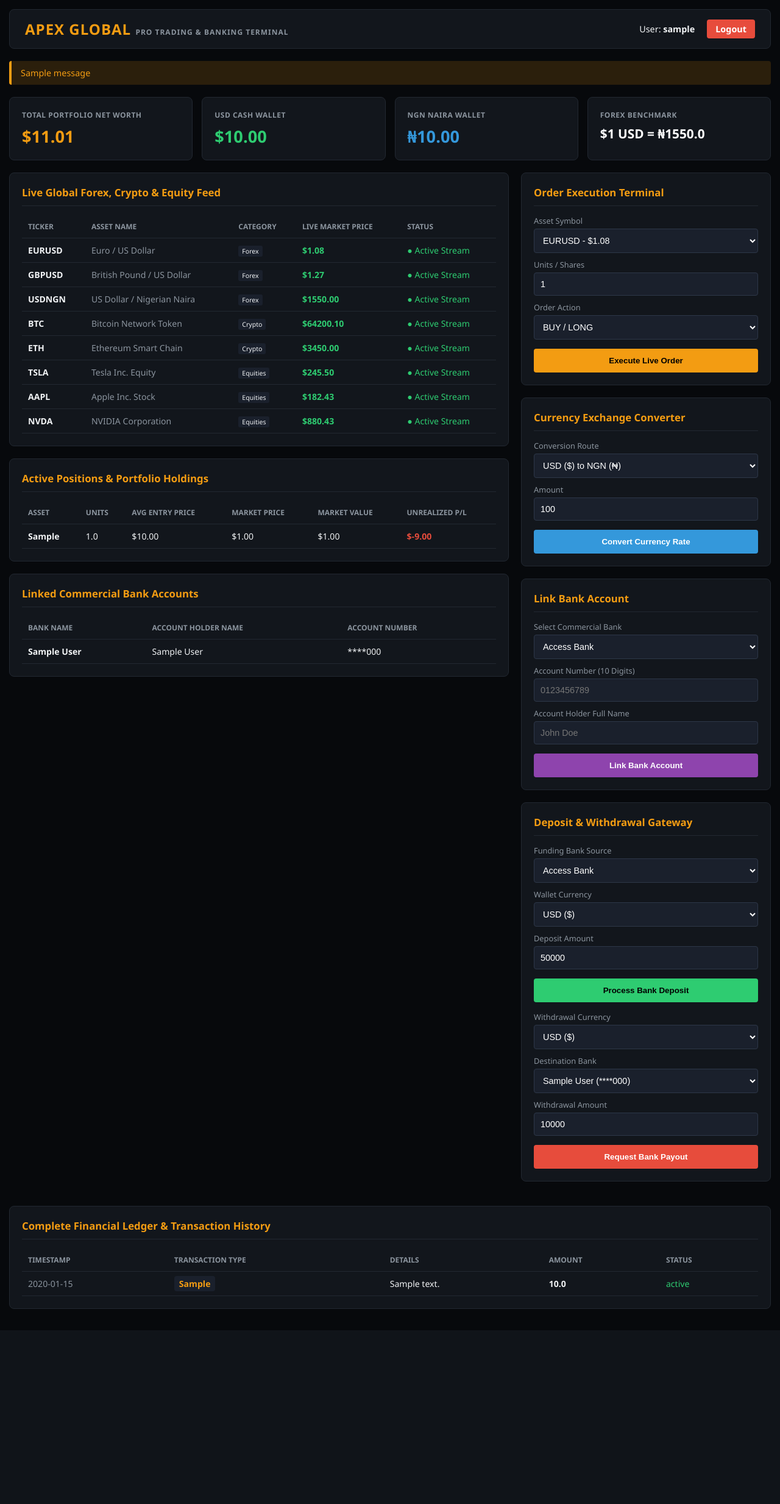
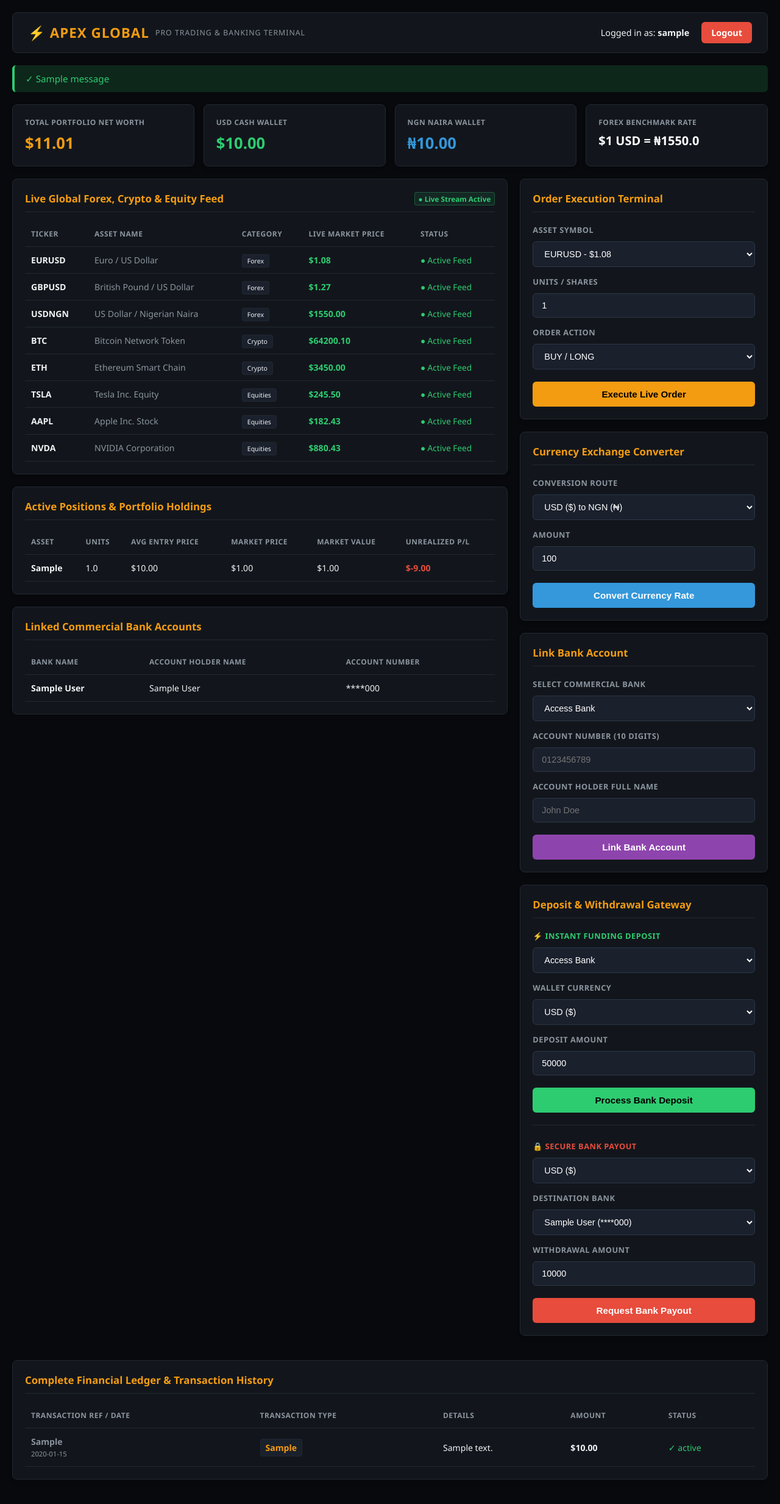
Before and after one commit to godmindbrave-alt/Apex-Capital, a Flask app: page /dashboard in a window 1280 px wide. Shown: the whole page at 61% size. Before the commit the page ends 2182 px from the top, so only its background shows below. Run offline with Flask 3, Linux system fonts and the light colour scheme; the visitor is signed in with stand-in values (Sample User, id 1); tables that the repository leaves empty hold one stand-in row (values such as "Sample post"); one stand-in notice (Sample message) is shown.

Commit message:
Refactor dashboard HTML for enhanced design
Updated styles and layout for improved UI and user experience.

```diff
--- a/templates/dashboard.html
+++ b/templates/dashboard.html
@@ -15,36 +15,49 @@
             --accent-green: #2ecc71;
             --accent-red: #e74c3c;
             --accent-blue: #3498db;
+            --accent-purple: #8e44ad;
         }
-        body { font-family: 'Segoe UI', Roboto, Helvetica, sans-serif; background-color: var(--bg-base); color: var(--text-color); margin: 0; padding: 15px; }
+        body { font-family: 'Segoe UI', Roboto, Helvetica, sans-serif; background-color: var(--bg-base); color: var(--text-color); margin: 0; padding: 20px; }
         .wrapper { max-width: 1550px; margin: 0 auto; }
 
         header { display: flex; justify-content: space-between; align-items: center; background: var(--bg-panel); padding: 15px 25px; border-radius: 8px; border: 1px solid var(--border-line); margin-bottom: 20px; }
-        .brand { font-size: 1.5em; font-weight: bold; color: var(--accent-gold); letter-spacing: 1px; }
+        .brand { font-size: 1.4em; font-weight: bold; color: var(--accent-gold); letter-spacing: 1px; display: flex; align-items: center; gap: 10px; }
         .user-controls { display: flex; align-items: center; gap: 20px; font-size: 0.9em; }
-        .btn-logout { background: var(--accent-red); color: white; padding: 6px 14px; border-radius: 4px; text-decoration: none; font-weight: bold; }
+        .btn-logout { background: var(--accent-red); color: white; padding: 8px 16px; border-radius: 6px; text-decoration: none; font-weight: bold; transition: opacity 0.2s; }
+        .btn-logout:hover { opacity: 0.85; }
 
-        .flash-alert { background: rgba(243, 156, 18, 0.15); color: var(--accent-gold); padding: 10px 15px; border-radius: 4px; border-left: 4px solid var(--accent-gold); margin-bottom: 20px; font-size: 0.9em; }
+        .flash-alert { background: rgba(46, 204, 113, 0.15); color: var(--accent-green); padding: 12px 18px; border-radius: 6px; border-left: 4px solid var(--accent-green); margin-bottom: 20px; font-size: 0.95em; font-weight: 500; }
 
         .metrics-grid { display: grid; grid-template-columns: repeat(auto-fit, minmax(240px, 1fr)); gap: 15px; margin-bottom: 20px; }
-        .metric-card { background: var(--bg-panel); padding: 20px; border-radius: 8px; border: 1px solid var(--border-line); }
+        .metric-card { background: var(--bg-panel); padding: 20px; border-radius: 8px; border: 1px solid var(--border-line); box-shadow: 0 4px 6px rgba(0,0,0,0.1); }
         .metric-card h5 { margin: 0 0 8px 0; color: var(--text-muted); text-transform: uppercase; font-size: 0.75em; letter-spacing: 0.5px; }
-        .metric-card .val { font-size: 1.7em; font-weight: bold; color: var(--accent-green); }
+        .metric-card .val { font-size: 1.6em; font-weight: bold; color: var(--accent-green); }
 
         .workspace { display: grid; grid-template-columns: 2fr 1fr; gap: 20px; margin-bottom: 20px; }
         @media(max-width: 1100px) { .workspace { grid-template-columns: 1fr; } }
 
-        .panel { background: var(--bg-panel); padding: 20px; border-radius: 8px; border: 1px solid var(--border-line); margin-bottom: 20px; }
-        .panel h3 { margin-top: 0; color: var(--accent-gold); font-size: 1.05em; border-bottom: 1px solid var(--border-line); padding-bottom: 10px; margin-bottom: 15px; }
+        .panel { background: var(--bg-panel); padding: 20px; border-radius: 8px; border: 1px solid var(--border-line); margin-bottom: 20px; box-shadow: 0 4px 6px rgba(0,0,0,0.1); }
+        .panel h3 { margin-top: 0; color: var(--accent-gold); font-size: 1.05em; border-bottom: 1px solid var(--border-line); padding-bottom: 10px; margin-bottom: 15px; display: flex; justify-content: space-between; align-items: center; }
 
         table { width: 100%; border-collapse: collapse; }
-        th, td { padding: 10px; text-align: left; border-bottom: 1px solid var(--border-line); font-size: 0.88em; }
-        th { color: var(--text-muted); text-transform: uppercase; font-size: 0.75em; }
+        th, td { padding: 12px 10px; text-align: left; border-bottom: 1px solid var(--border-line); font-size: 0.88em; }
+        th { color: var(--text-muted); text-transform: uppercase; font-size: 0.75em; letter-spacing: 0.5px; }
 
-        label { display: block; margin-top: 10px; margin-bottom: 4px; color: var(--text-muted); font-size: 0.8em; }
-        input, select { width: 100%; padding: 10px; background: #1a202c; border: 1px solid #2d3748; color: white; border-radius: 4px; box-sizing: border-box; font-size: 0.9em; }
-        .btn-action { width: 100%; padding: 12px; background: var(--accent-gold); color: #000; font-weight: bold; border: none; border-radius: 4px; cursor: pointer; margin-top: 15px; }
-        .btn-action:hover { opacity: 0.9; }
+        /* Form Alignment & Control Standardization */
+        form { display: flex; flex-direction: column; gap: 10px; }
+        label { color: var(--text-muted); font-size: 0.8em; font-weight: 600; text-transform: uppercase; letter-spacing: 0.5px; margin-top: 5px; }
+        input, select { width: 100%; padding: 11px 14px; background: #1a202c; border: 1px solid #2d3748; color: white; border-radius: 6px; box-sizing: border-box; font-size: 0.9em; transition: border-color 0.2s; }
+        input:focus, select:focus { outline: none; border-color: var(--accent-gold); }
+
+        .btn-action { width: 100%; padding: 12px; font-weight: bold; border: none; border-radius: 6px; cursor: pointer; margin-top: 10px; font-size: 0.95em; transition: opacity 0.2s, transform 0.1s; }
+        .btn-action:hover { opacity: 0.9; transform: translateY(-1px); }
+        .btn-action:active { transform: translateY(0); }
+
+        .quick-chips { display: flex; gap: 6px; margin-top: 4px; }
+        .chip { background: #1a202c; border: 1px solid #2d3748; color: var(--text-muted); padding: 4px 8px; font-size: 0.75em; border-radius: 4px; cursor: pointer; }
+        .chip:hover { border-color: var(--accent-gold); color: white; }
+
+        .secure-badge { font-size: 0.7em; background: rgba(46, 204, 113, 0.1); color: var(--accent-green); padding: 2px 6px; border-radius: 4px; border: 1px solid rgba(46, 204, 113, 0.3); }
 
         .tick-up { color: var(--accent-green) !important; font-weight: bold; }
         .tick-down { color: var(--accent-red) !important; font-weight: bold; }
@@ -53,9 +66,12 @@
 <body>
     <div class="wrapper">
         <header>
-            <div class="brand">APEX GLOBAL <span style="font-size: 0.5em; color: var(--text-muted);">PRO TRADING & BANKING TERMINAL</span></div>
+            <div class="brand">
+                <span>⚡ APEX GLOBAL</span>
+                <span style="font-size: 0.55em; color: var(--text-muted); font-weight: normal;">PRO TRADING & BANKING TERMINAL</span>
+            </div>
             <div class="user-controls">
-                <span>User: <strong>{{ user.username }}</strong></span>
+                <span>Logged in as: <strong>{{ user.username }}</strong></span>
                 <a href="{{ url_for('logout') }}" class="btn-logout">Logout</a>
             </div>
         </header>
@@ -63,7 +79,7 @@
         {% with messages = get_flashed_messages() %}
             {% if messages %}
                 {% for message in messages %}
-                    <div class="flash-alert">{{ message }}</div>
+                    <div class="flash-alert">✓ {{ message }}</div>
                 {% endfor %}
             {% endif %}
         {% endwith %}
@@ -83,26 +99,26 @@
                 <div class="val" style="color: var(--accent-blue);">₦{{ "{:,.2f}".format(user.balance_ngn) }}</div>
             </div>
             <div class="metric-card">
-                <h5>Forex Benchmark</h5>
-                <div class="val" style="font-size: 1.3em; color: #fff;">$1 USD = ₦{{ exchange_rate }}</div>
+                <h5>Forex Benchmark Rate</h5>
+                <div class="val" style="font-size: 1.25em; color: #fff;">$1 USD = ₦{{ exchange_rate }}</div>
             </div>
         </div>
 
         <!-- Main Workspace Grid -->
         <div class="workspace">
             <div>
-                <!-- Live Market Ticker with Real-time Simulated Tick Fluctuations -->
+                <!-- Live Market Ticker -->
                 <div class="panel">
-                    <h3>Live Global Forex, Crypto & Equity Feed</h3>
+                    <h3><span>Live Global Forex, Crypto & Equity Feed</span> <span class="secure-badge">● Live Stream Active</span></h3>
                     <table>
                         <tr><th>Ticker</th><th>Asset Name</th><th>Category</th><th>Live Market Price</th><th>Status</th></tr>
                         {% for symbol, info in market.items() %}
                             <tr>
                                 <td><strong>{{ symbol }}</strong></td>
                                 <td style="color: var(--text-muted);">{{ info.name }}</td>
-                                <td><span style="background: #1a202c; padding: 2px 6px; border-radius: 3px; font-size: 0.75em;">{{ info.category }}</span></td>
+                                <td><span style="background: #1a202c; padding: 3px 8px; border-radius: 4px; font-size: 0.75em; border: 1px solid var(--border-line);">{{ info.category }}</span></td>
                                 <td id="price-{{ symbol }}" style="font-weight: bold; color: var(--accent-green);">${{ "%.2f"|format(info.price) }}</td>
-                                <td style="color: var(--accent-green);">● Active Stream</td>
+                                <td style="color: var(--accent-green); font-size: 0.85em;">● Active Feed</td>
                             </tr>
                         {% endfor %}
                     </table>
@@ -127,7 +143,7 @@
                                 </tr>
                             {% endfor %}
                         {% else %}
-                            <tr><td colspan="6" style="color: var(--text-muted); text-align: center; padding: 15px;">No active holdings. Execute a trade order on the right.</td></tr>
+                            <tr><td colspan="6" style="color: var(--text-muted); text-align: center; padding: 20px;">No active holdings. Execute a trade order on the right.</td></tr>
                         {% endif %}
                     </table>
                 </div>
@@ -146,7 +162,7 @@
                                 </tr>
                             {% endfor %}
                         {% else %}
-                            <tr><td colspan="3" style="color: var(--text-muted); text-align: center; padding: 15px;">No bank accounts linked yet. Use the panel on the right to add one.</td></tr>
+                            <tr><td colspan="3" style="color: var(--text-muted); text-align: center; padding: 20px;">No bank accounts linked yet. Use the panel on the right to add one.</td></tr>
                         {% endif %}
                     </table>
                 </div>
@@ -171,7 +187,7 @@
                             <option value="BUY">BUY / LONG</option>
                             <option value="SELL">SELL / CLOSE</option>
                         </select>
-                        <button type="submit" class="btn-action">Execute Live Order</button>
+                        <button type="submit" class="btn-action" style="background: var(--accent-gold); color: #000;">Execute Live Order</button>
                     </form>
                 </div>
 
@@ -208,15 +224,17 @@
                         <input type="text" name="account_number" placeholder="0123456789" required>
                         <label>Account Holder Full Name</label>
                         <input type="text" name="account_name" placeholder="John Doe" required>
-                        <button type="submit" class="btn-action" style="background: #8e44ad; color: white;">Link Bank Account</button>
+                        <button type="submit" class="btn-action" style="background: var(--accent-purple); color: white;">Link Bank Account</button>
                     </form>
                 </div>
 
                 <!-- Bank Deposit & Withdrawal Gateways -->
                 <div class="panel">
                     <h3>Deposit & Withdrawal Gateway</h3>
+
+                    <!-- Deposit Form -->
                     <form method="POST" action="{{ url_for('deposit') }}">
-                        <label>Funding Bank Source</label>
+                        <label style="color: var(--accent-green); font-weight: bold;">⚡ Instant Funding Deposit</label>
                         <select name="bank_name">
                             <option value="Access Bank">Access Bank</option>
                             <option value="GTBank">GTBank</option>
@@ -233,8 +251,11 @@
                         <button type="submit" class="btn-action" style="background: var(--accent-green); color: #000;">Process Bank Deposit</button>
                     </form>
 
-                    <form method="POST" action="{{ url_for('withdraw') }}" style="margin-top: 15px;">
-                        <label>Withdrawal Currency</label>
+                    <hr style="border: 0; border-top: 1px solid var(--border-line); margin: 20px 0;">
+
+                    <!-- Withdrawal Form -->
+                    <form method="POST" action="{{ url_for('withdraw') }}">
+                        <label style="color: var(--accent-red); font-weight: bold;">🔒 Secure Bank Payout</label>
                         <select name="currency">
                             <option value="USD">USD ($)</option>
                             <option value="NGN">NGN (₦)</option>
@@ -261,25 +282,28 @@
         <div class="panel">
             <h3>Complete Financial Ledger & Transaction History</h3>
             <table>
-                <tr><th>Timestamp</th><th>Transaction Type</th><th>Details</th><th>Amount</th><th>Status</th></tr>
+                <tr><th>Transaction Ref / Date</th><th>Transaction Type</th><th>Details</th><th>Amount</th><th>Status</th></tr>
                 {% if ledger %}
                     {% for tx in ledger %}
                         <tr>
-                            <td style="color: var(--text-muted);">{{ tx.date }}</td>
-                            <td><span style="padding: 3px 8px; border-radius: 4px; font-weight: bold; background: #1a202c; color: var(--accent-gold);">{{ tx.tx_type }}</span></td>
+                            <td style="color: var(--text-muted);">
+                                <strong>{{ tx.tx_ref if tx.tx_ref else 'APEX-TXN' }}</strong><br>
+                                <span style="font-size: 0.8em;">{{ tx.date }}</span>
+                            </td>
+                            <td><span style="padding: 4px 8px; border-radius: 4px; font-weight: bold; background: #1a202c; color: var(--accent-gold); border: 1px solid var(--border-line);">{{ tx.tx_type }}</span></td>
                             <td>{{ tx.details }}</td>
-                            <td style="font-weight: bold;">{{ tx.amount }}</td>
-                            <td style="color: var(--accent-green);">{{ tx.status }}</td>
+                            <td style="font-weight: bold;">${{ "%.2f"|format(tx.amount) }}</td>
+                            <td style="color: var(--accent-green); font-weight: 500;">✓ {{ tx.status }}</td>
                         </tr>
                     {% endfor %}
                 {% else %}
-                    <tr><td colspan="5" style="color: var(--text-muted); text-align: center; padding: 20px;">No transaction records logged.</td></tr>
+                    <tr><td colspan="5" style="color: var(--text-muted); text-align: center; padding: 25px;">No transaction records logged yet.</td></tr>
                 {% endif %}
             </table>
         </div>
     </div>
 
-    <!-- Live Ticker Animation Engine (Simulating real-time market fluctuations) -->
+    <!-- Live Ticker Animation Engine -->
     <script>
         setInterval(() => {
             const symbols = ['EURUSD', 'GBPUSD', 'USDNGN', 'BTC', 'ETH', 'TSLA', 'AAPL', 'NVDA'];
```
